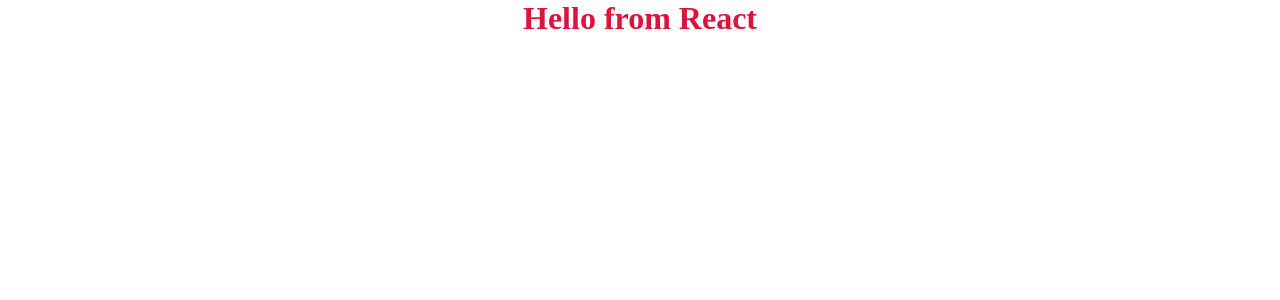
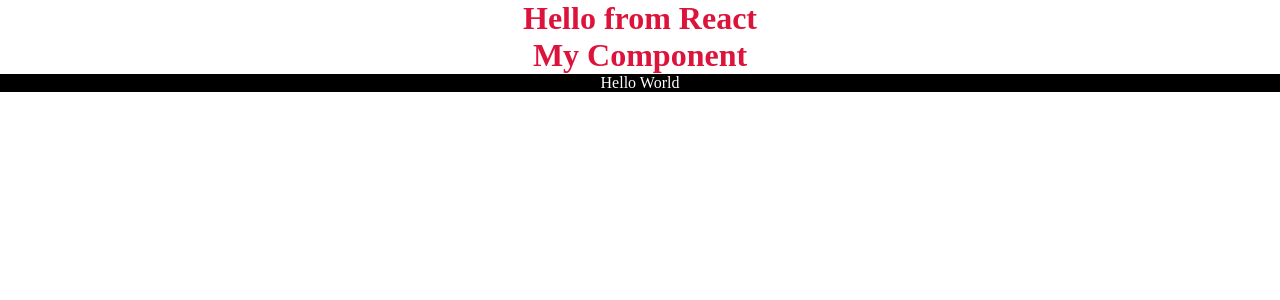
Before and after one commit to Victor-Palha/React-Estudos, a React (Create React App) app in the folder Estudos/react-css/: page / in a window 1280 px wide. Shown: the top 300 px of the page. Built offline with nearby package versions, Linux system fonts and the light colour scheme.

Commit message:
Component css

```diff
--- a/Estudos/react-css/package.json
+++ b/Estudos/react-css/package.json
@@ -9,6 +9,7 @@
     "react": "^18.2.0",
     "react-dom": "^18.2.0",
     "react-scripts": "5.0.1",
+    "sass": "^1.55.0",
     "web-vitals": "^2.1.4"
   },
   "scripts": {
--- a/Estudos/react-css/src/App.js
+++ b/Estudos/react-css/src/App.js
@@ -1,11 +1,14 @@
-import logo from './logo.svg';
+
 import './App.css';
+import MyComponent from './components/MyComponent';
 
 function App() {
   return (
     <div className="App">
       {/* Global css */}
       <h1>Hello from React</h1>
+      {/* Css component */}
+      <MyComponent/>
     </div>
   );
 }
--- /dev/null
+++ b/Estudos/react-css/src/components/MyComponent.js
@@ -0,0 +1,10 @@
+import "./MyComponent.scss"
+const MyComponent = ()=>{
+    return(
+        <>
+            <h1>My Component</h1>
+            <p className="paragraph-comp">Hello World</p>
+        </>
+    )
+}
+export default MyComponent
--- /dev/null
+++ b/Estudos/react-css/src/components/MyComponent.scss
@@ -0,0 +1,4 @@
+.paragraph-comp{
+    color: white;
+    background-color: black;
+}
```
Also changed, not shown: 1 other file (tests, documents, lock files or other folders).
